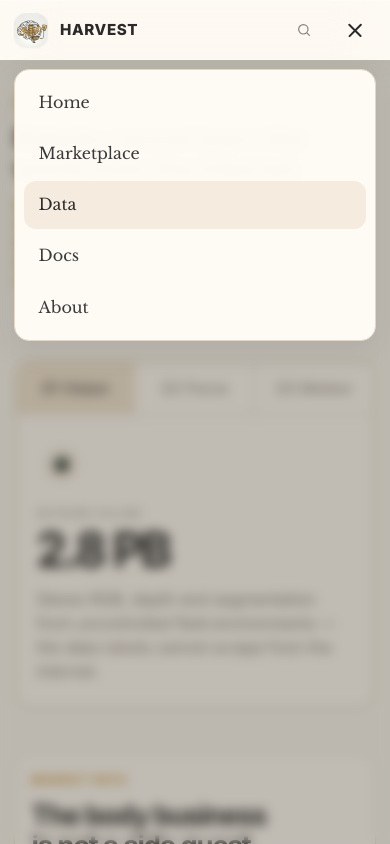
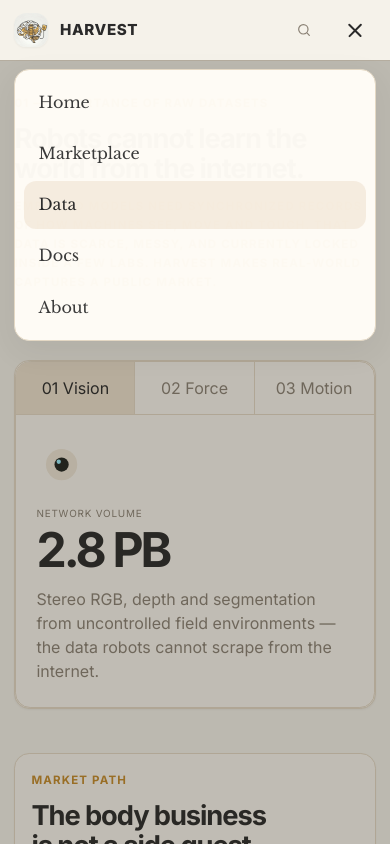
Before and after one commit to Adi101-coder/Harvest, a React (Vite) app: page /data in a window 390 px wide. Both pictures are taken after a click on the button 355 px from the left and 30 px from the top of the page. Shown: the top 844 px of the page. Built offline with nearby package versions, Linux system fonts and the light colour scheme.

Commit message:
fixed the glassmorphism in prod

```diff
--- a/src/components/Header.css
+++ b/src/components/Header.css
@@ -2,34 +2,15 @@
   position: sticky;
   top: 0;
   z-index: 50;
-  overflow: visible;
-  border-bottom: 1px solid rgb(255 255 255 / 28%);
-  background: transparent;
+  border-bottom: 1px solid rgb(228 216 196 / 60%);
+  background: rgb(245 242 234 / 88%);
+  backdrop-filter: blur(16px) saturate(140%);
+  -webkit-backdrop-filter: blur(16px) saturate(140%);
 }
 
-.header::before {
-  content: '';
-  position: absolute;
-  inset: 0;
-  z-index: 0;
-  pointer-events: none;
-  background: rgb(255 252 246 / 52%);
-  backdrop-filter: blur(18px) saturate(165%);
-  -webkit-backdrop-filter: blur(18px) saturate(165%);
-  box-shadow:
-    0 1px 0 rgb(255 255 255 / 42%) inset,
-    0 10px 28px rgb(42 36 28 / 5%);
-  transition:
-    background 220ms ease,
-    backdrop-filter 220ms ease,
-    box-shadow 220ms ease;
-}
-
-.header--search-open::before,
-.header--menu-open::before {
-  background: rgb(255 252 246 / 78%);
-  backdrop-filter: blur(26px) saturate(190%);
-  -webkit-backdrop-filter: blur(26px) saturate(190%);
+.header--search-open,
+.header--menu-open {
+  background: rgb(245 242 234 / 94%);
 }
 
 .header__bar {
@@ -249,29 +230,41 @@
   color: var(--ink);
 }
 
+.nav-layer,
+.nav-scrim {
+  display: none;
+}
+
 @media (max-width: 960px) {
   .brand { order: 1; }
   .search { order: 2; margin-left: auto; }
   .burger { order: 3; display: grid; }
-  .nav { order: 4; }
-  .nav-scrim { order: 5; }
+
+  .nav--bar { display: none; }
+
+  .nav-layer {
+    display: contents;
+  }
+
+  .nav-layer[hidden] {
+    display: none;
+  }
 
   .nav-scrim {
     display: block;
     position: fixed;
     inset: var(--header-h) 0 0;
-    z-index: 40;
+    z-index: 60;
     border: 0;
     background: rgb(42 36 28 / 28%);
-    backdrop-filter: blur(6px);
   }
 
-  .nav {
+  .nav--drawer {
     position: fixed;
     top: calc(var(--header-h) + 0.55rem);
     left: var(--gutter);
     right: var(--gutter);
-    z-index: 45;
+    z-index: 61;
     display: grid;
     gap: 0.2rem;
     margin: 0;
@@ -280,34 +273,22 @@
     border-radius: var(--radius-md);
     background: rgb(255 252 246 / 98%);
     box-shadow: var(--shadow-md);
-    opacity: 0;
-    visibility: hidden;
-    pointer-events: none;
-    transform: translateY(-8px);
-    transition: opacity var(--ease), visibility var(--ease), transform var(--ease);
   }
 
-  .nav.is-open {
-    opacity: 1;
-    visibility: visible;
-    pointer-events: auto;
-    transform: translateY(0);
-  }
-
-  .nav__link {
+  .nav--drawer .nav__link {
     padding: 0.9rem 0.9rem;
     text-align: left;
     border-radius: var(--radius-sm);
     font-size: 1rem;
   }
 
-  .nav__link.is-active {
+  .nav--drawer .nav__link.is-active {
     background: rgb(238 225 206 / 55%);
   }
 
-  .nav__link.is-active::after { display: none; }
+  .nav--drawer .nav__link.is-active::after { display: none; }
 
-  .nav__link:hover {
+  .nav--drawer .nav__link:hover {
     background: rgb(238 225 206 / 45%);
   }
 }
--- a/src/components/Header.tsx
+++ b/src/components/Header.tsx
@@ -1,5 +1,6 @@
 import { useEffect, useState } from 'react'
 import type { CSSProperties } from 'react'
+import { createPortal } from 'react-dom'
 import { NavLink } from 'react-router-dom'
 import './Header.css'
 
@@ -109,23 +110,13 @@
           <i />
         </button>
 
-        {open ? (
-          <button
-            className="nav-scrim"
-            type="button"
-            aria-label="Close menu"
-            onClick={() => setOpen(false)}
-          />
-        ) : null}
-
-        <nav id="site-nav" className={open ? 'nav is-open' : 'nav'} aria-label="Main">
+        <nav className="nav nav--bar" aria-label="Main">
           {links.map((link) => (
             <NavLink
               key={link.to}
               to={link.to}
               end={link.end}
               className={({ isActive }) => (isActive ? 'nav__link is-active' : 'nav__link')}
-              onClick={() => setOpen(false)}
             >
               {link.label}
             </NavLink>
@@ -147,6 +138,31 @@
           </svg>
         </button>
       </div>
+
+      {createPortal(
+        <div className={open ? 'nav-layer is-open' : 'nav-layer'} hidden={!open}>
+          <button
+            className="nav-scrim"
+            type="button"
+            aria-label="Close menu"
+            onClick={() => setOpen(false)}
+          />
+          <nav id="site-nav" className="nav nav--drawer" aria-label="Mobile">
+            {links.map((link) => (
+              <NavLink
+                key={link.to}
+                to={link.to}
+                end={link.end}
+                className={({ isActive }) => (isActive ? 'nav__link is-active' : 'nav__link')}
+                onClick={() => setOpen(false)}
+              >
+                {link.label}
+              </NavLink>
+            ))}
+          </nav>
+        </div>,
+        document.body,
+      )}
 
       {search ? (
         <div className="search-layer" role="presentation" onClick={() => setSearch(false)}>
```
